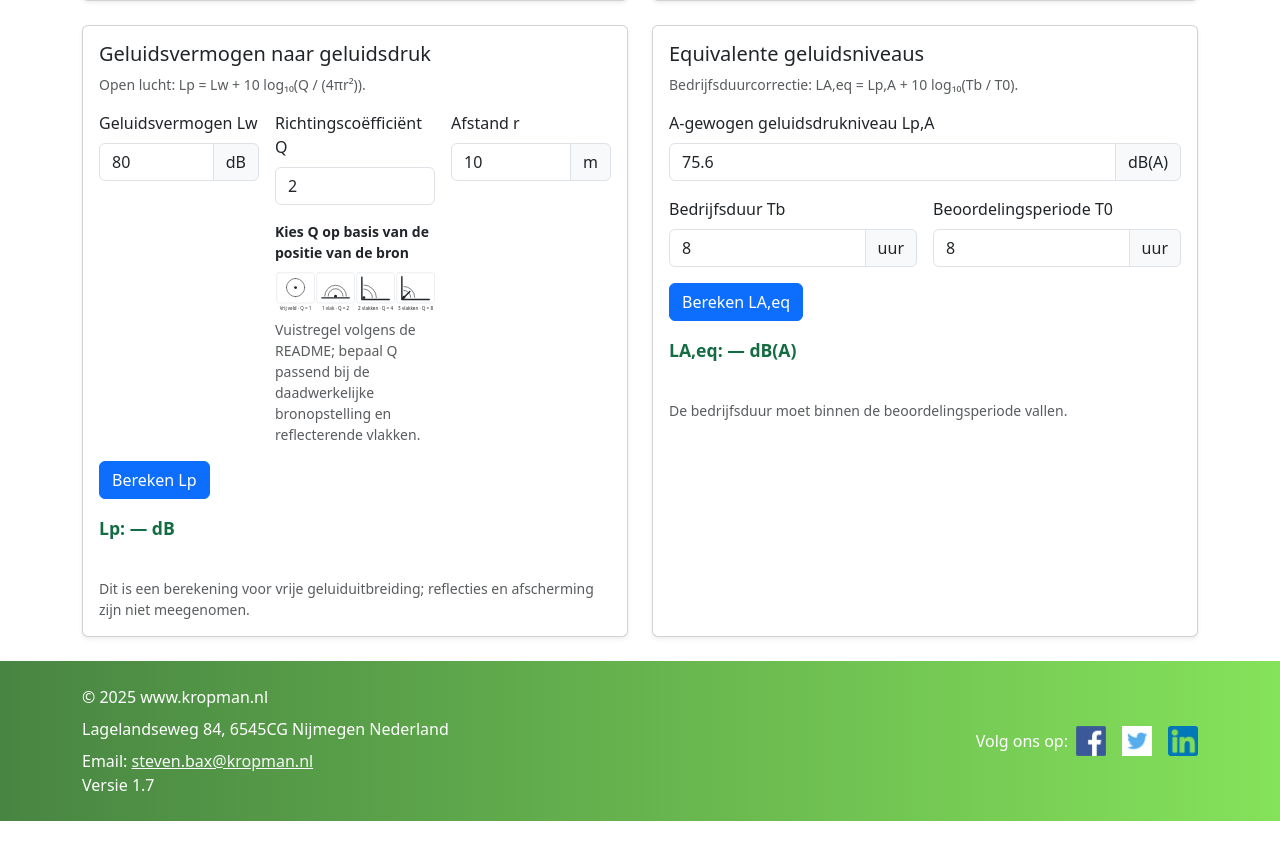
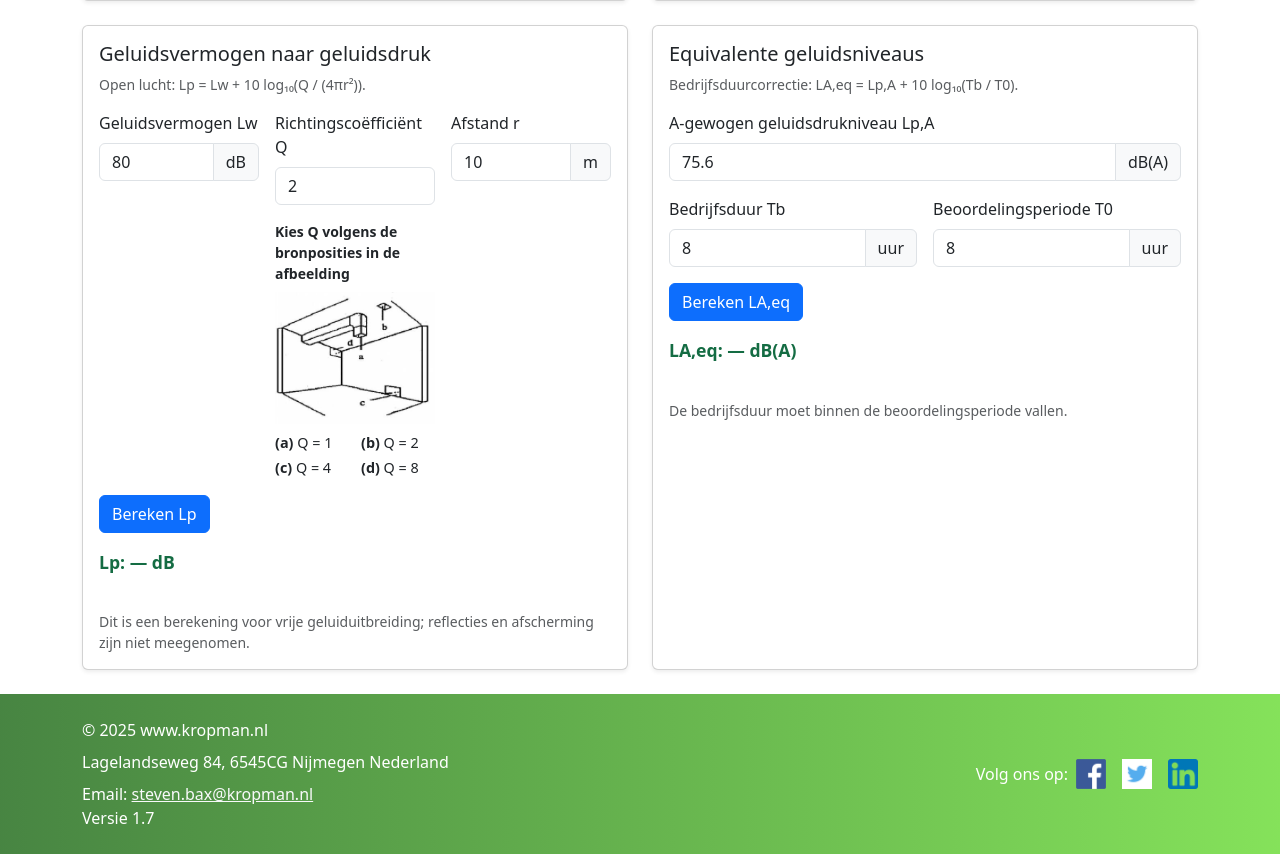
Before and after one commit to stevenbax43/website, a Django app: page /tools/installatiegeluid in a window 1280 px wide. Shown: the part 683-1537 px from the top of the page. Before the commit the page ends 1504 px from the top, so only its background shows below. Run offline with Django 4.2, Linux system fonts and the light colour scheme; the visitor is signed in with stand-in values (Sample User, id 1); data comes from the database, SQL or seed files in the repository.

Commit message:
Agent host session c6cd447f-c690-4cc0-8e66-66c3ad305818 - turn 48

```diff
--- a/tools/static/tools/styles/tool_W_7.css
+++ b/tools/static/tools/styles/tool_W_7.css
@@ -29,6 +29,13 @@
   height: auto;
 }
 
+.q-guide-key {
+  display: grid;
+  grid-template-columns: repeat(2, minmax(0, 1fr));
+  gap: .25rem .75rem;
+  font-size: .9rem;
+}
+
 @media print {
   .no-print,
   .calculate-button,
--- a/tools/templates/tools/tool_W7.html
+++ b/tools/templates/tools/tool_W7.html
@@ -116,41 +116,17 @@
                 <label for="directivity" class="form-label">Richtingscoëfficiënt Q</label>
                 <input id="directivity" class="form-control" type="number" value="2" min="0.000001" step="any" required>
                 <figure class="q-guide mt-3 mb-0">
-                  <figcaption class="small fw-semibold mb-2">Kies Q op basis van de positie van de bron</figcaption>
-                  <svg class="q-guide-diagram" viewBox="0 0 560 154" role="img" aria-labelledby="qGuideTitle qGuideDescription">
-                    <title id="qGuideTitle">Richtingscoëfficiënt Q en bronpositie</title>
-                    <desc id="qGuideDescription">Q is ongeveer 1 in het vrije veld, 2 bij een vlak, 4 bij twee vlakken en 8 bij drie vlakken die samen een hoek vormen.</desc>
-                    <g fill="none" stroke="#212529" stroke-linecap="round" stroke-linejoin="round">
-                      <g transform="translate(6 6)">
-                        <rect width="132" height="106" rx="8" stroke="#dee2e6" stroke-width="2"/>
-                        <circle cx="66" cy="52" r="5" fill="#212529" stroke="none"/>
-                        <path d="M66 20a32 32 0 0 1 32 32M66 84a32 32 0 0 1-32-32M34 52a32 32 0 0 1 32-32M98 52a32 32 0 0 1-32 32" stroke-width="2"/>
-                        <text x="66" y="132" text-anchor="middle" fill="#212529" stroke="none" font-size="16">Vrij veld · Q = 1</text>
-                      </g>
-                      <g transform="translate(146 6)">
-                        <rect width="132" height="106" rx="8" stroke="#dee2e6" stroke-width="2"/>
-                        <path d="M18 88h96" stroke-width="5"/>
-                        <circle cx="66" cy="82" r="5" fill="#212529" stroke="none"/>
-                        <path d="M40 82a26 26 0 0 1 52 0M28 82a38 38 0 0 1 76 0" stroke-width="2"/>
-                        <text x="66" y="132" text-anchor="middle" fill="#212529" stroke="none" font-size="16">1 vlak · Q = 2</text>
-                      </g>
-                      <g transform="translate(286 6)">
-                        <rect width="132" height="106" rx="8" stroke="#dee2e6" stroke-width="2"/>
-                        <path d="M18 16v78h96" stroke-width="5"/>
-                        <circle cx="25" cy="87" r="5" fill="#212529" stroke="none"/>
-                        <path d="M25 57a30 30 0 0 1 30 30M25 43a44 44 0 0 1 44 44" stroke-width="2"/>
-                        <text x="66" y="132" text-anchor="middle" fill="#212529" stroke="none" font-size="16">2 vlakken · Q = 4</text>
-                      </g>
-                      <g transform="translate(426 6)">
-                        <rect width="132" height="106" rx="8" stroke="#dee2e6" stroke-width="2"/>
-                        <path d="M18 14v80h96M18 94l28-28" stroke-width="5"/>
-                        <circle cx="25" cy="86" r="5" fill="#212529" stroke="none"/>
-                        <path d="M25 62a24 24 0 0 1 24 24M25 48a38 38 0 0 1 38 38" stroke-width="2"/>
-                        <text x="66" y="132" text-anchor="middle" fill="#212529" stroke="none" font-size="16">3 vlakken · Q = 8</text>
-                      </g>
-                    </g>
-                  </svg>
-                  <p class="form-text mb-0">Vuistregel volgens de README; bepaal Q passend bij de daadwerkelijke bronopstelling en reflecterende vlakken.</p>
+                  <figcaption class="small fw-semibold mb-2">Kies Q volgens de bronposities in de afbeelding</figcaption>
+                  <img
+                    class="q-guide-diagram"
+                    src="{% static 'tools/images/geluidsbron-Q-posities.png' %}"
+                    alt="Geluidbron met posities a, b, c en d in een ruimte">
+                  <div class="q-guide-key mt-2" aria-label="Richtingscoëfficiënt per positie">
+                    <span><strong>(a)</strong> Q = 1</span>
+                    <span><strong>(b)</strong> Q = 2</span>
+                    <span><strong>(c)</strong> Q = 4</span>
+                    <span><strong>(d)</strong> Q = 8</span>
+                  </div>
                 </figure>
               </div>
               <div class="col-12 col-md-4">
--- a/tools/tests.py
+++ b/tools/tests.py
@@ -670,8 +670,9 @@ class InstallationNoiseCalculationTests(TestCase):
         index = self.client.get(reverse("tools:tools"))
         self.assertEqual(index.status_code, 200)
         self.assertContains(index, "installatiegeluid.png")
-        self.assertContains(page, "qGuideDescription")
-        self.assertContains(page, "3 vlakken · Q = 8")
+        self.assertContains(page, "geluidsbron-Q-posities.png")
+        for position, coefficient in (("a", 1), ("b", 2), ("c", 4), ("d", 8)):
+            self.assertContains(page, f"({position})</strong> Q = {coefficient}")
 
         result = self.client.post(
             reverse("tools:installatiegeluid"),
```
Also changed, not shown: tools/static/tools/images/geluidsbron-Q-posities.png (added).
